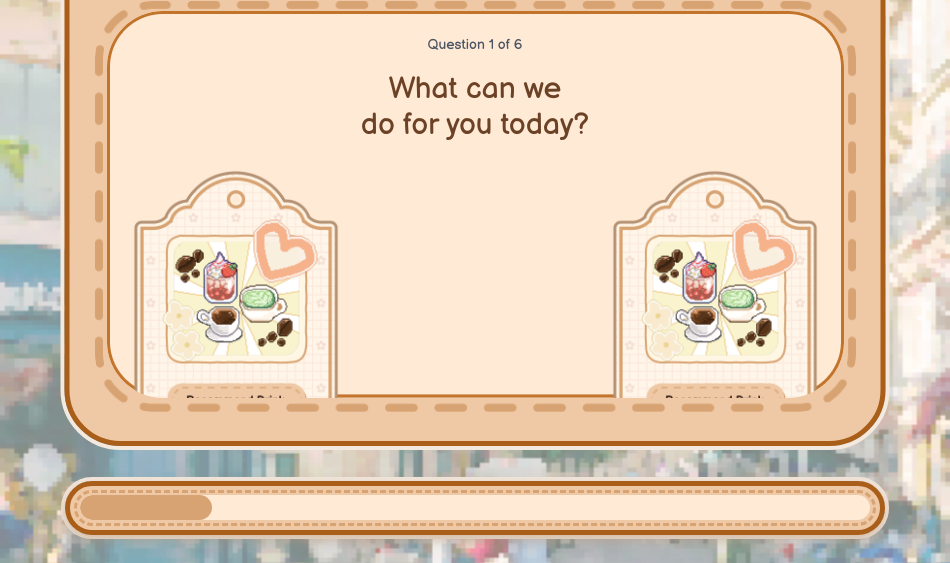
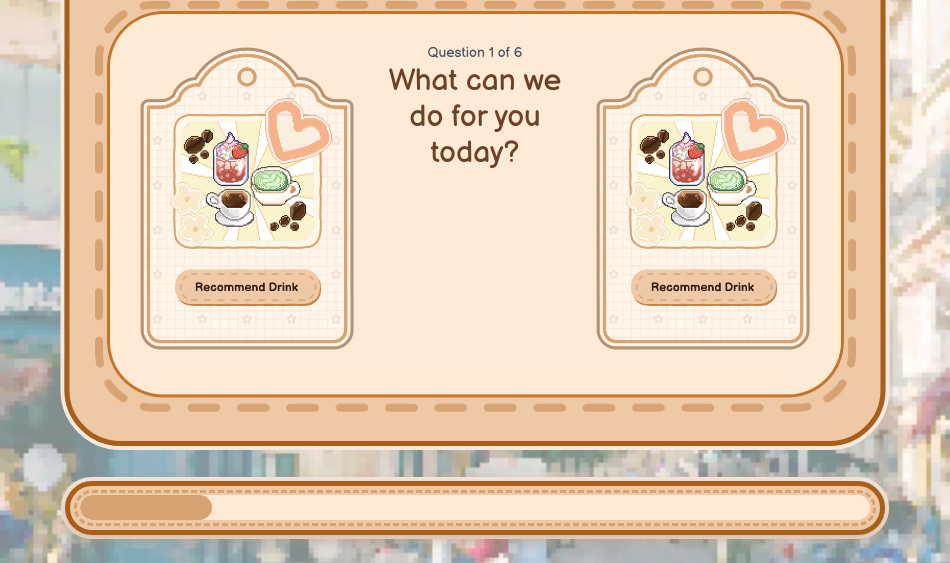
Before and after one commit to akiesque/cafe.ly, an Electron app: page index.html in a window 950 px wide. Both pictures are taken after a click on the button "Start". Shown: the part 237-800 px from the top of the page. Drawn offline with nearby package versions, Linux system fonts and the light colour scheme.

Commit message:
Added imagebutton for q1

```diff
--- a/renderer.js
+++ b/renderer.js
@@ -75,9 +75,26 @@ function showQuestion() {
     const questionOptions = document.getElementById('question-options');
     const optionsScrollWrap = document.getElementById('options-scroll-wrap');
     const navArrows = document.getElementById('nav-arrows');
+    const questionContainer = document.querySelector('.question-container');
+    const progressContainer = document.querySelector('.progress-container');
+    const progressText = document.getElementById('progress-text');
 
     // Allow explicit line breaks in question titles using "\n"
     questionTitle.innerHTML = question.title.replace(/\n/g, '<br>');
+
+    // Default layout resets (non-question-1 state)
+    if (questionContainer) {
+        questionContainer.classList.remove('question-container--three-column');
+    }
+    if (questionOptions) {
+        questionOptions.classList.remove('question1-layout');
+    }
+    if (progressContainer) {
+        progressContainer.style.display = '';
+    }
+    if (questionTitle) {
+        questionTitle.style.display = '';
+    }
 
     // Clear previous options
     questionOptions.innerHTML = '';
@@ -86,9 +103,28 @@ function showQuestion() {
     navArrows.classList.remove('nav-arrows-visible');
     if (optionsScrollWrap) optionsScrollWrap.scrollLeft = 0;
 
-    // Special layout for first question: image cards left/right (image-only buttons)
+    // Special layout for first question: image cards left/right with center column question
     if (question.key === 'name') {
-        question.options.forEach(option => {
+        if (questionContainer) {
+            questionContainer.classList.add('question-container--three-column');
+        }
+        if (questionOptions) {
+            // Use a dedicated grid on the options container for Q1
+            questionOptions.classList.add('two-choices', 'question1-layout');
+            questionOptions.innerHTML = '';
+        }
+        // Hide the original question title and progress block (we'll clone into the center column)
+        if (progressContainer) {
+            progressContainer.style.display = 'none';
+        }
+        if (questionTitle) {
+            questionTitle.style.display = 'none';
+        }
+
+        if (questionOptions) {
+            const [leftOption, rightOption] = question.options;
+
+            const makeCard = (option) => {
                 const button = document.createElement('button');
                 button.className = 'option-card';
 
@@ -99,11 +135,32 @@ function showQuestion() {
 
                 button.appendChild(img);
                 button.addEventListener('click', () => selectOption(question.key, option));
-            questionOptions.appendChild(button);
-        });
+                return button;
+            };
 
-        // Exactly two choices – left/right with centered question text
-        questionOptions.classList.add('two-choices');
+            const leftCard = makeCard(leftOption);
+
+            const center = document.createElement('div');
+            center.className = 'question1-center';
+            // Clone progress and title content into the center column
+            const centerProgress = document.createElement('p');
+            centerProgress.className = 'progress-text';
+            centerProgress.textContent = progressText ? progressText.textContent : `Question ${currentStep + 1} of ${questions.length}`;
+
+            const centerTitle = document.createElement('h2');
+            centerTitle.className = 'question-title';
+            centerTitle.innerHTML = question.title.replace(/\n/g, '<br>');
+
+            center.appendChild(centerProgress);
+            center.appendChild(centerTitle);
+
+            const rightCard = makeCard(rightOption);
+
+            questionOptions.appendChild(leftCard);
+            questionOptions.appendChild(center);
+            questionOptions.appendChild(rightCard);
+        }
+
         navArrows.setAttribute('aria-hidden', 'true');
         updateProgress();
         return;
```
Also changed, not shown: static/style.css. Lines whose indentation alone changed are shown as unchanged.
